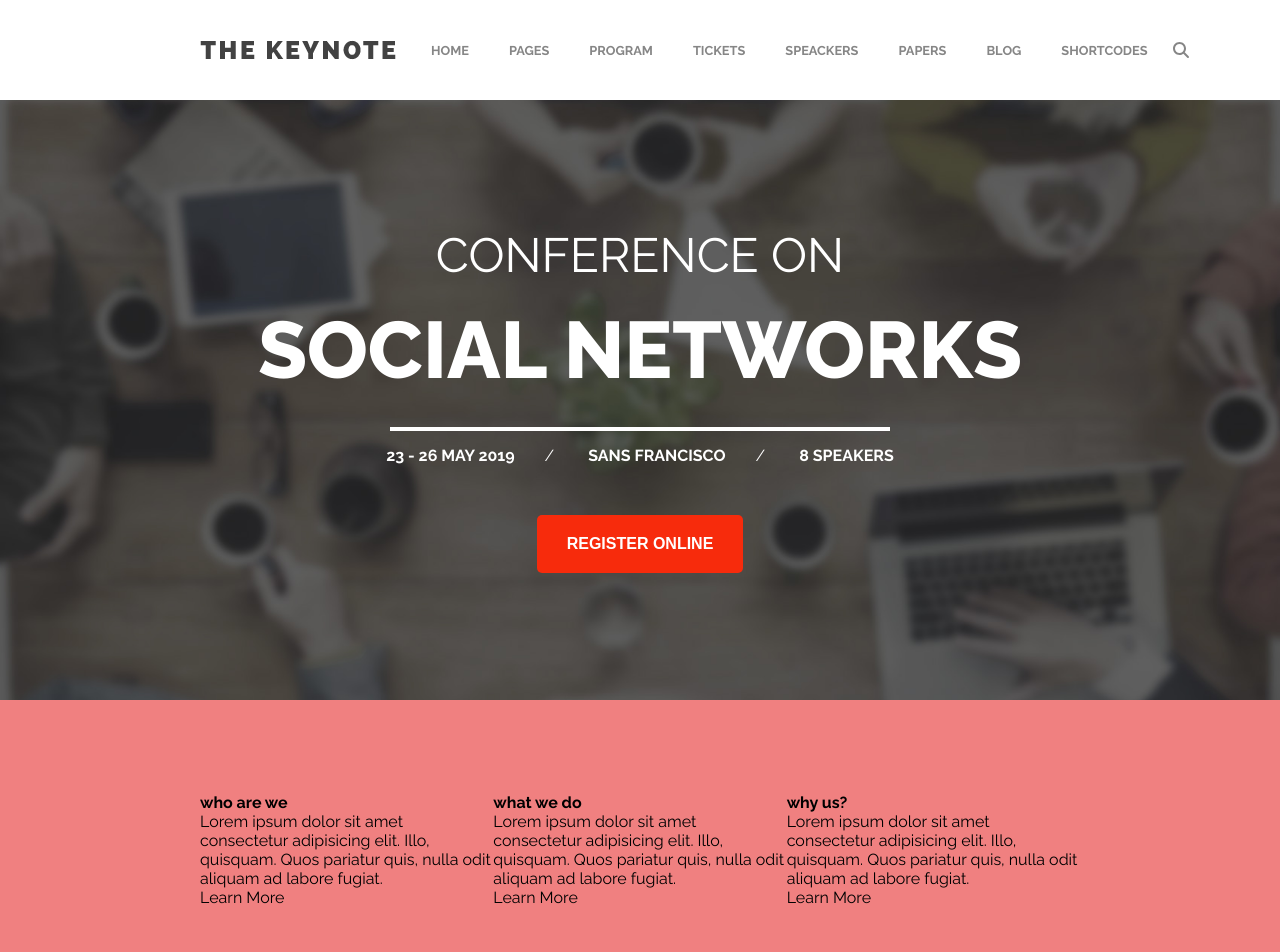
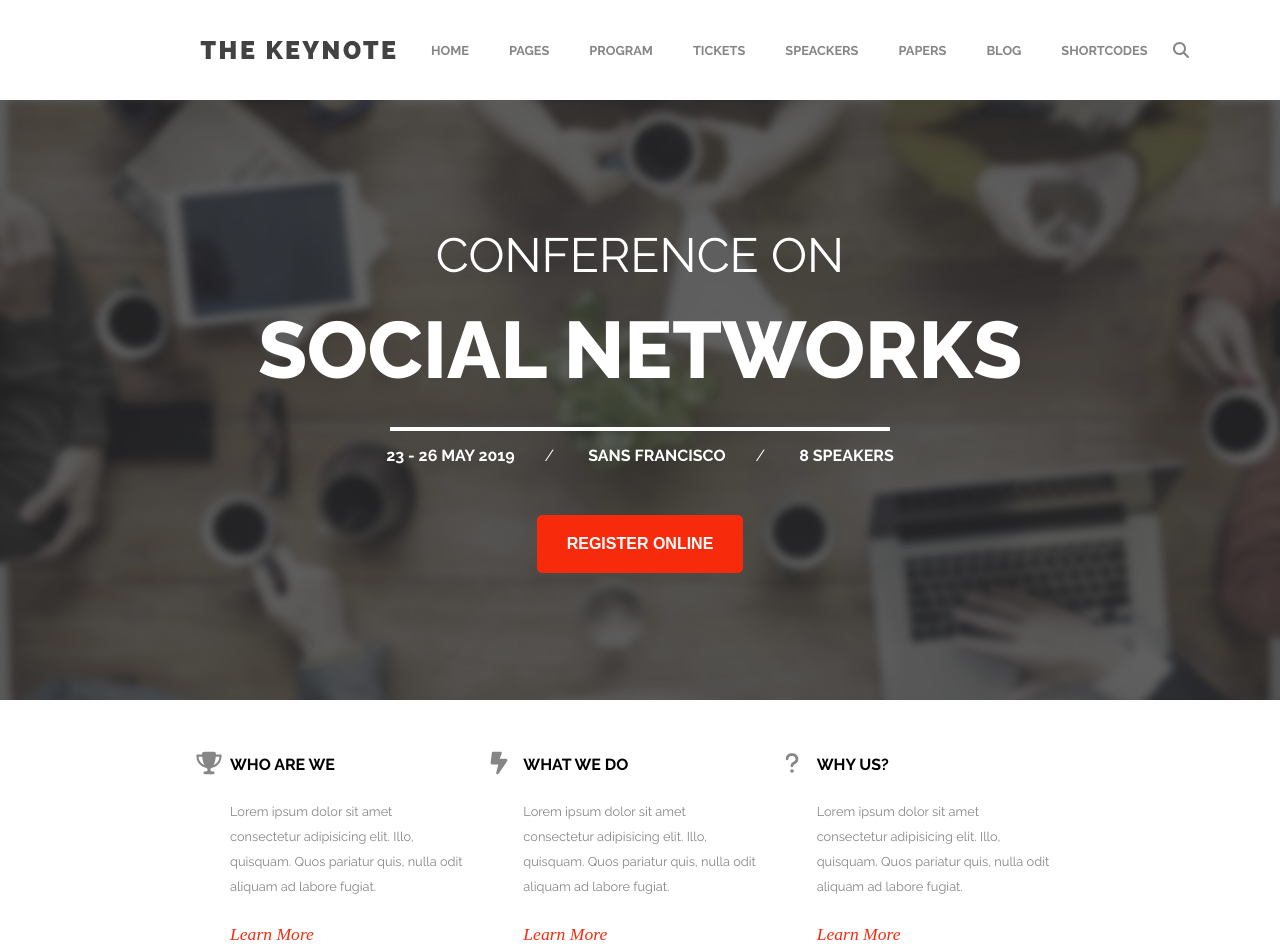
Before and after one commit to Neeiser/proj-html-vuejs, a Vue app: page / in a window 1280 px wide. Shown: the top 952 px of the page. Built offline with nearby package versions, Linux system fonts and the light colour scheme.

Commit message:
Info section after Jumbo done

```diff
--- a/src/components/header-components/HeaderInfoKeynote.vue
+++ b/src/components/header-components/HeaderInfoKeynote.vue
@@ -4,7 +4,8 @@
             <div class="info-box"
             v-for="infoBox in ArrInfo"
             :key="infoBox.id">
-                <h4>{{infoBox.infoTitle}}</h4>
+                <font-awesome-icon :icon="infoBox.infoIcon" />
+                <h4>{{infoBox.infoTitle.toUpperCase()}}</h4>
                 <p>{{infoBox.infoDesc}}</p>
                 <a href="#">{{infoBox.infoLink}}</a>
             </div>
@@ -19,16 +20,19 @@ export default {
         return {
             ArrInfo:[
                 {
+                    infoIcon: 'fa-solid fa-trophy',
                     infoTitle: 'who are we',
                     infoDesc: 'Lorem ipsum dolor sit amet consectetur adipisicing elit. Illo, quisquam. Quos pariatur quis, nulla odit aliquam ad labore fugiat.',
                     infoLink: 'Learn More'
                 },
                 {
+                    infoIcon: 'fa-solid fa-bolt-lightning',
                     infoTitle: 'what we do',
                     infoDesc: 'Lorem ipsum dolor sit amet consectetur adipisicing elit. Illo, quisquam. Quos pariatur quis, nulla odit aliquam ad labore fugiat.',
                     infoLink: 'Learn More'
                 },
                 {
+                    infoIcon: 'fa-solid fa-question',
                     infoTitle: 'why us?',
                     infoDesc: 'Lorem ipsum dolor sit amet consectetur adipisicing elit. Illo, quisquam. Quos pariatur quis, nulla odit aliquam ad labore fugiat.',
                     infoLink: 'Learn More'
@@ -40,14 +44,37 @@ export default {
 </script>
 
 <style lang="scss" scoped>
+@import '../../assets/styles/style';
 
 section{
-    background-color: lightcoral;
     height: 300px;
     .info-section{
         height: 300px;
         display: flex;
         align-items: center;
+        .info-box{
+            padding: 30px;
+            position: relative;
+            svg{
+                position: absolute;
+                transform: scale(140%);
+                top: 30px;
+                left: 0px;
+                color: $gray;
+            }
+            p{
+                font-size: 0.8rem;
+                line-height: 25px;
+                margin: 25px 0px;
+                color: $gray;
+            }
+            a{
+                font-family: 'Times New Roman', Times, serif;
+                font-style: italic;
+                font-size: 1.1rem;
+                color: $scarlet;
+            }
+        }
     }
 }
 </style>
--- a/src/main.js
+++ b/src/main.js
@@ -3,11 +3,11 @@ import App from './App.vue'
 
 /* FONTAWESOME ICONS IMPORT */
 import { library } from '@fortawesome/fontawesome-svg-core'
-import { faMagnifyingGlass } from '@fortawesome/free-solid-svg-icons'
+import { faMagnifyingGlass, faTrophy, faBoltLightning, faQuestion } from '@fortawesome/free-solid-svg-icons'
 import { FontAwesomeIcon } from '@fortawesome/vue-fontawesome'
 
 /* FONTAWESOME ICONS LIBRARY FUNCTIONS*/
-library.add(faMagnifyingGlass)
+library.add(faMagnifyingGlass, faTrophy, faBoltLightning, faQuestion)
 Vue.component('font-awesome-icon', FontAwesomeIcon)
 
 Vue.config.productionTip = false
```
